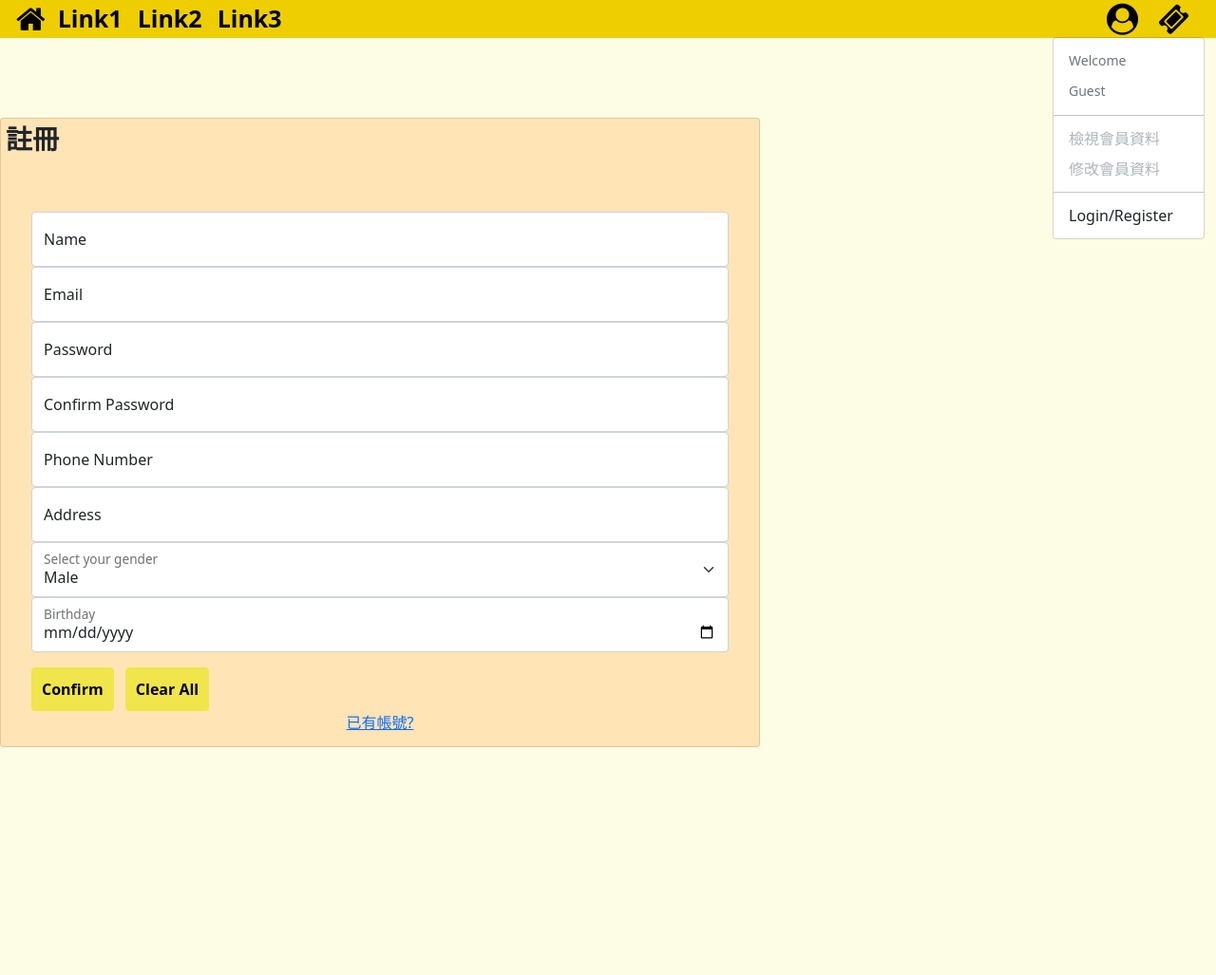
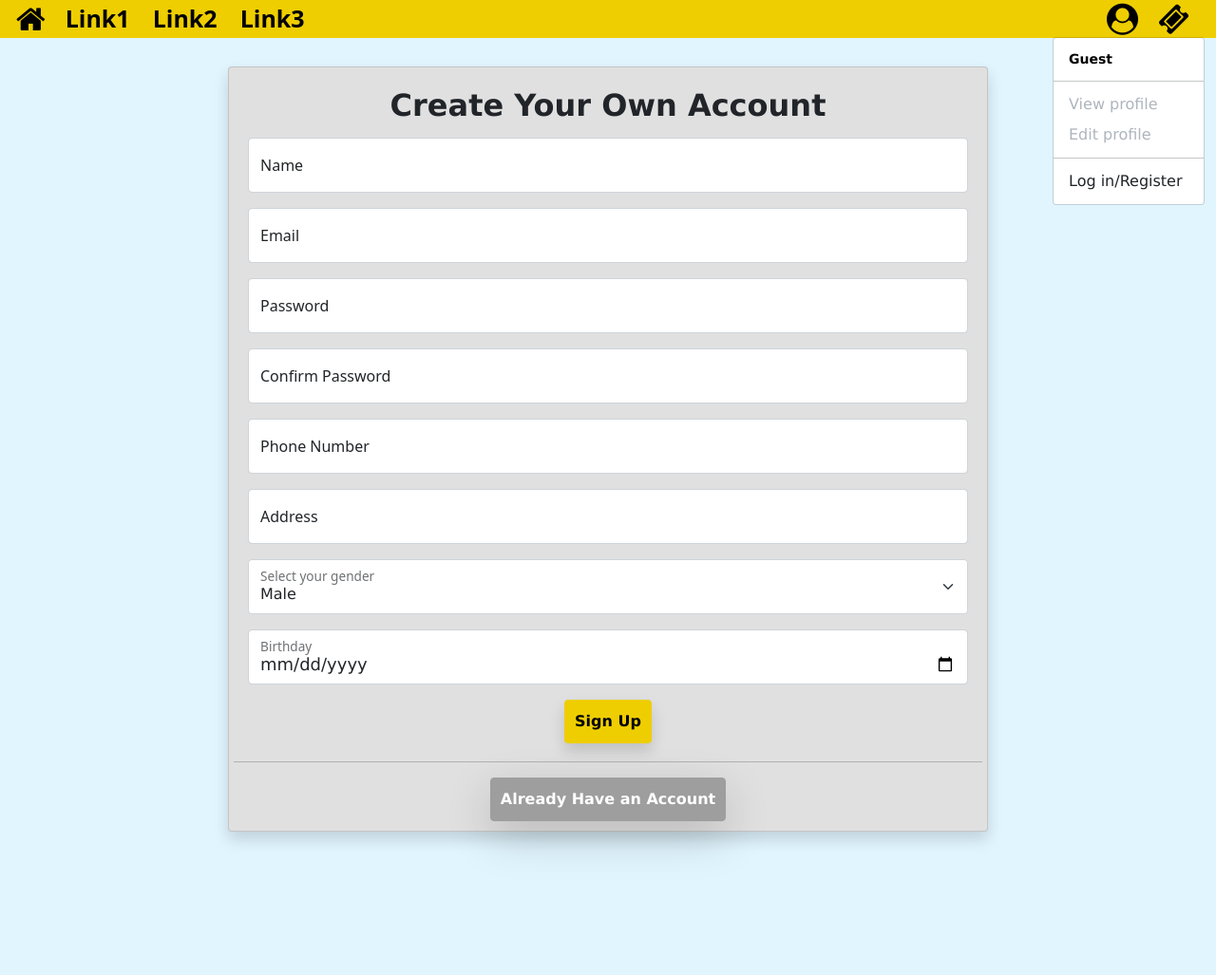
Before and after one commit to ThomasShen012/...fLAsk-dEmO..., a Flask app: page /user/register in a window 1280 px wide, after a click on "User Menu". Shown: the whole page at 95% size. After the commit the page ends 896 px from the top, so only its background shows below. Run offline with Flask 3, Linux system fonts and the light colour scheme.

Commit message:
modify the register page

```diff
--- a/app.py
+++ b/app.py
@@ -26,7 +26,7 @@ def home():
 
 @app.route('/user/register')
 def user_signup():
-    return render_template('newregister.html')
+    return render_template('register.html')
 
 @app.route('/user/login')
 def user_login():
--- a/static/css/base.css
+++ b/static/css/base.css
@@ -1,5 +1,5 @@
 body{
-    background-color: #FDFCE5; /*primary: 50*/
+    background-color: #E1F5FE; /*lightblue:50*/
 }
 
 .navbar-toggler{
@@ -17,6 +17,24 @@ body{
     font-weight: 700;
 }
 
+.dropdown-menu{
+    font-family:'Lucida Sans', 'Lucida Sans Regular', 'Lucida Grande', 'Lucida Sans Unicode', Geneva, Verdana, sans-serif;
+}
+
+.dropdown-header{
+    color:black;
+    font-weight:600;
+}
+
+.dropdown-item{
+    font-size:medium;
+}
+
+/*
+.dropdown-divider{
+
+}
+*/
 .dropdown-toggle::after {
     content: none;
 }
@@ -30,7 +48,7 @@ body{
 }
 
 .fa-user-circle:hover, .fa-user-circle:active, .fa-ticket:hover, .fa-ticket:active, .fa-home:hover, .fa-home:active{
-    color:#9E9E9E; /*gray 500*/
+    color:#757575; /*gray 600*/
 }
 
 .btn{
--- a/static/css/login.css
+++ b/static/css/login.css
@@ -1,31 +1,68 @@
 .card{
     margin-top: 30px;
-    background-color:#e0e0e0;
+    background-color: #E0E0E0;  /* gray 300*/
     width: 800px;
     height: auto;
     padding:5px 5px 10px;
 }
 
 .card-title{
-    font-weight: 900;
+    font-weight:700;
+    font-family:'Lucida Sans', 'Lucida Sans Regular', 'Lucida Grande', 'Lucida Sans Unicode', Geneva, Verdana, sans-serif;
 }
 
 form{
     padding: 3px 15px 3px;
 }
 
+.form-select{
+    font-family:'Lucida Sans', 'Lucida Sans Regular', 'Lucida Grande', 'Lucida Sans Unicode', Geneva, Verdana, sans-serif;
+}
+
 .btn{
-    border-color: #F0E54B;
     padding: 10px;
+    font-family:'Lucida Sans', 'Lucida Sans Regular', 'Lucida Grande', 'Lucida Sans Unicode', Geneva, Verdana, sans-serif;
 }
 
 .btn-primary{
+    background-color: #EECE00; /* primary 600 */
+    border-color: #EECE00;
     color:black;
-    background-color: #F0E54B;
-    font-weight: 600;
+
+}
+
+.btn-primary:hover, .btn-primary:active{
+    background-color: #EDE008; /* primary 500 */
+    border-color: #EDE008;
+    color: black;
 }
 
 .btn-secondary{
-    color:black;
-    background-color: #F0E54B;
+    color:white;
+    background-color: #9E9E9E;  /* gray 500*/
+    border-color: #9E9E9E;
 }
+
+.btn-secondary:hover, .btn-secondary:active{
+    background-color: #757575; /*primary 700*/
+    border-color: #757575;
+    color: white;
+}
+
+
+
+.form-control{
+    font-size:large;
+    font-weight: 400;
+    /*font-family: 'Franklin Gothic Medium', 'Arial Narrow', Arial, sans-serif;*/
+    /*font-family: 'Courier New', Courier, monospace;*/
+    font-family:'Lucida Sans', 'Lucida Sans Regular', 'Lucida Grande', 'Lucida Sans Unicode', Geneva, Verdana, sans-serif;
+}
+
+/*
+.form-group > label{
+
+    font-style: italic;
+    font-weight: 400;
+}
+*/
--- a/templates/login.html
+++ b/templates/login.html
@@ -28,7 +28,7 @@
 
     </form>
 
-    <hr class="custom-line">
+    <hr class="card-divider">
 
     <div class="text-center">
         <a class="btn btn-secondary shadow-lg" href="/user/register" role="button"> Create an account </a>
--- a/templates/newbase.html
+++ b/templates/newbase.html
@@ -41,24 +41,15 @@
 
                 <div class="collapse navbar-collapse bg-faded" id="mynavbar">
                     <ul class="navbar-nav">
-                        <li class="nav-item">
+                        <li class="nav-item ms-2">
                             <a class="nav-link" href="#"> Link1 </a>
                         </li>
-                        <li class="nav-item">
+                        <li class="nav-item ms-2">
                             <a class="nav-link" href="#"> Link2 </a>
                         </li>
-                        <li class="nav-item">
+                        <li class="nav-item ms-2">
                             <a class="nav-link" href="#"> Link3 </a>
                         </li>
-                        <!--li class="nav-item">
-                            <b><a class="nav-link" href="#"> Link1 </a></b>
-                        </li>
-                        <li class="nav-item">
-                            <b><a class="nav-link" href="#"> Link2 </a></b>
-                        </li>
-                        <li class="nav-item">
-                            <b><a class="nav-link" href="#"> Link3 </a></b>
-                        </li-->
                     </ul>
                 </div>
 
@@ -76,26 +67,26 @@
 
                     <ul class="dropdown-menu dropdown-menu-end">
                         {% if session.logged_in %}
-                        <li><h6 class="dropdown-header"> Welcome, <span  id="dropdown_user_name"></span></h6></li>
-                        <li><h class="dropdown-header"> Member  </h></li>
+                        <li><p class="dropdown-header"> Member : <span  id="dropdown_user_name"></span></p></li>
+                        <!--li><h6 class="dropdown-header"> MEMBER mode </h6></li-->
 
                         <li><hr class="dropdown-divider"></li>
-                        <li><a class="dropdown-item" href="/dashboard">檢視會員資料</a></li>
-                        <li><a class="dropdown-item" href="/user/update_user">修改會員資料</a></li>
+                        <li><a class="dropdown-item" href="/dashboard"> View profile </a></li>
+                        <li><a class="dropdown-item" href="/user/update_user"> Edit profile </a></li>
 
                         <li><hr class="dropdown-divider"></li>
-                        <li><a class="dropdown-item" href="/user/signout">登出</a></li>
+                        <li><a class="dropdown-item" href="/user/signout"> Log out </a></li>
 
                         {% else %}
-                        <li><h6 class="dropdown-header"> Welcome </h6></li>
-                        <li><h6 class="dropdown-header"> Guest </h6></li>
+                        <li><p class="dropdown-header pt-1 pb-1"> Guest </p></li>
+                        <!--li><h6 class="dropdown-header"> GUEST mode </h6></li-->
 
                         <li><hr class="dropdown-divider"></li>
-                        <li><a class="dropdown-item disabled" href="/dashboard">檢視會員資料</a></li>
-                        <li><a class="dropdown-item disabled" href="/user/update_user"> 修改會員資料 </a></li>
+                        <li><a class="dropdown-item disabled" href="/dashboard"> View profile </a></li>
+                        <li><a class="dropdown-item disabled" href="/user/update_user"> Edit profile </a></li>
 
                         <li><hr class="dropdown-divider"></li>
-                        <li><a class="dropdown-item" href="/user/login"> Login/Register </a></li>
+                        <li><a class="dropdown-item" href="/user/login"> Log in/Register </a></li>
 
                         {% endif %}
                     </ul>
--- /dev/null
+++ b/templates/register.html
@@ -0,0 +1,84 @@
+{% extends "newbase.html" %}
+
+{% block title %} Register | FRSTP {% endblock %}
+
+{% block content %}
+
+<div class="card shadow mx-auto">
+    <h2 class="card-title text-center mt-3"> Create Your Own Account </h2>
+
+    <form method="POST" name="signup_form">
+
+        <!--Name-->
+        <div class="form-floating form-group mt-1">
+
+            <input type="text" class="form-control" id="name" name="name" placeholder="example_name" required>
+            <label for="name"> Name </label>
+        </div>
+
+        <!--Email-->
+        <div class="form-floating form-group mt-3">
+            <input type="email" class="form-control" id="email" name="email" placeholder="example@example.com" required>
+            <label for="email"> Email </label>
+        </div>
+
+        <!--Password-->
+        <div class="form-floating form-group mt-3">
+            <input type="password" class="form-control" id="password" name="password" placeholder="password" required>
+            <label for="password"> Password </label>
+        </div>
+
+        <!--ConfirmPassword-->
+        <div class="form-floating form-group mt-3">
+            <input type="password" class="form-control" id="password_confirm" name="password_confirm"
+                placeholder="password_confirm" required>
+            <label for="password_confirm"> Confirm Password </label>
+        </div>
+
+        <!--Phone-->
+        <div class="form-floating form-group mt-3">
+            <input type="text" class="form-control" id="phone" name="phone" placeholder="09XX-XXX-XXX" required>
+            <label for="phone"> Phone Number </label>
+        </div>
+
+        <!--Address-->
+        <div class="form-floating form-group mt-3">
+            <input type="text" class="form-control" id="address" name="address" placeholder="address" required>
+            <label for="address"> Address </label>
+        </div>
+
+
+        <!--Gender-->
+        <div class="form-floating form-group mt-3">
+            <select class="form-select" aria-label="select gender" id="gender" name="gender">
+                <option value="Male"> Male </option>
+                <option value="Female"> Female </option>
+                <option value="Other"> Other </option>
+            </select>
+            <label for="gender"> Select your gender </label>
+        </div>
+
+        <!--Birthday-->
+        <div class="form-floating form-group mt-3">
+            <input type="date" class="form-control" id="birthday" name="birthday" placeholder="address">
+            <label for="birthday"> Birthday </label>
+        </div>
+
+        <div class="text-center mt-3 mb-0">
+            <button type="submit" class="btn btn-primary signin-confirm shadow"> Sign Up </button>
+            <!--button type="reset" class="btn btn-secondary mt-3"> Clear All </button-->
+        </div>
+
+    </form>
+
+    <hr class="custom-line">
+
+    <div class="text-center">
+        <a class="btn btn-secondary shadow-lg" href="/user/login" role="button"> Already Have an Account </a>
+    </div>
+
+</div>
+
+<br><br><br><br>
+
+{% endblock %}
```
